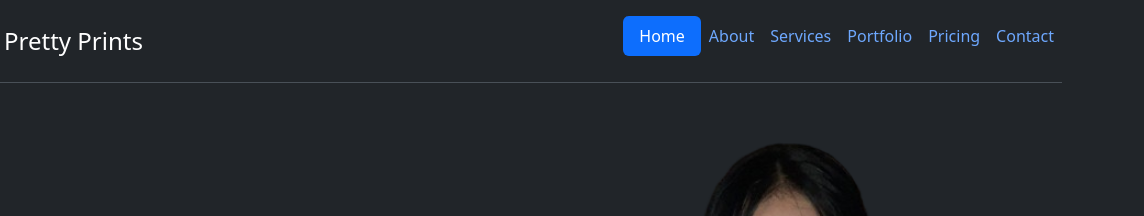
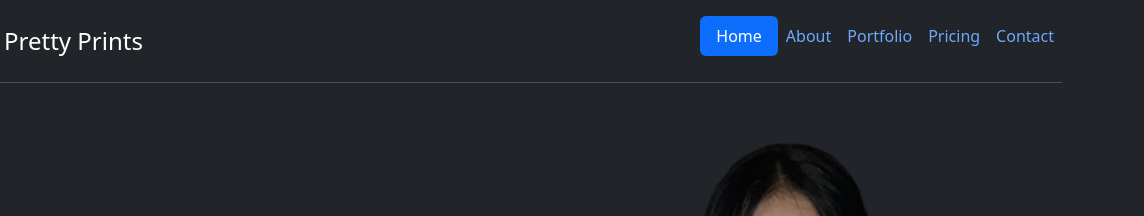
Before and after one commit to Ceejprogram/pretty-prints, a plain HTML site: page index.html in a window 1280 px wide. Shown: the top 216 px of the page, 136-1280 px from the left. Drawn offline with nearby package versions, Linux system fonts and the light colour scheme.

Commit message:
Update index.html

```diff
--- a/index.html
+++ b/index.html
@@ -44,7 +44,6 @@
             <ul class="nav nav-pills">
                 <li class="nav-item"><a href="#" class="nav-link active" aria-current="page">Home</a></li>
                 <li><a href="#" class="nav-link px-2">About</a></li>
-                <li><a href="#" class="nav-link px-2">Services</a></li>
                 <li><a href="#" class="nav-link px-2">Portfolio</a></li>
                 <li><a href="#" class="nav-link px-2">Pricing</a></li>
                 <li><a href="#" class="nav-link px-2">Contact</a></li>
```
